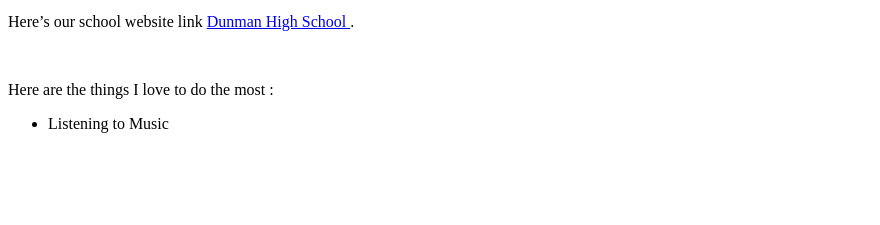
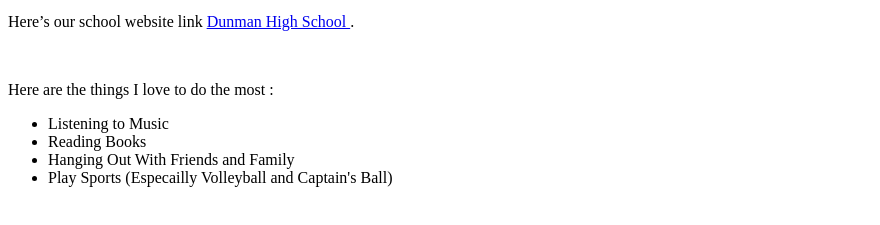
Before and after one commit to dhsleexinlingcarine/dhsleexinlingcarine.github.io, a plain HTML site: page index.html in a window 1280 px wide. Shown: the part 421-646 px from the top of the page, without its empty margins (0-880 px from the left). Drawn offline with Linux system fonts and the light colour scheme.

Commit message:
Update index.html

```diff
--- a/index.html
+++ b/index.html
@@ -21,3 +21,9 @@ Here’s our school website link <a href ="www.dhs.sg"> Dunman High School  </a>
 <ul>
   <li>Listening to Music</li>
 <a href="https://www.pinterest.com/pin/494059021613249128/"></a>
+  <li>Reading Books</li>
+  <li>Hanging Out With Friends and Family</li>
+  <li>Play Sports (Especailly Volleyball and Captain's Ball)</li>
+  </ul>
+</body>
+</html>
```
